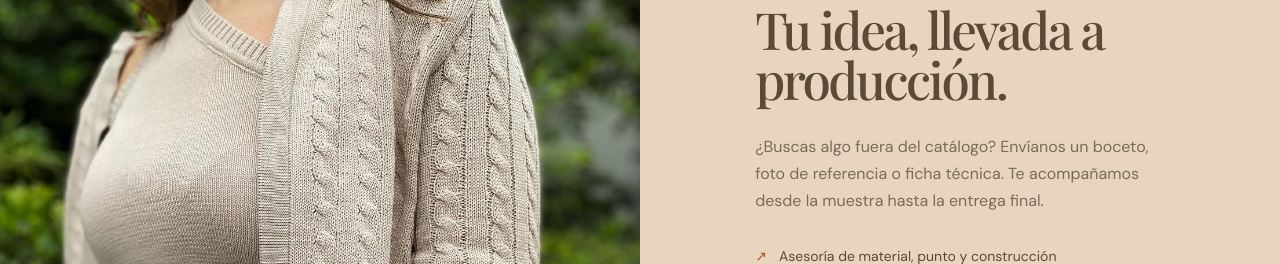
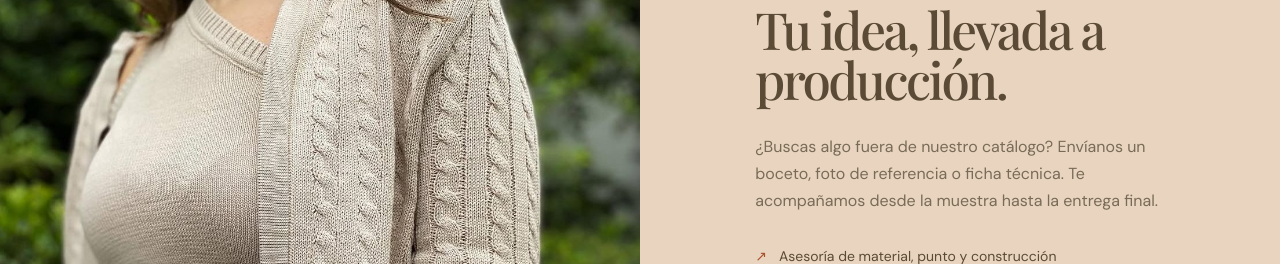
Before and after one commit to hernancampos6/demila, a plain HTML site: page index.html in a window 1280 px wide. Shown: the part 1000-1264 px from the top of the page. Drawn offline with nearby package versions, Linux system fonts and the light colour scheme; a web font is replaced by a local one.

Commit message:
Ajustar texto: 'fuera de nuestro catálogo'
Co-Authored-By: Claude Haiku 5.5 <noreply@anthropic.com>
Claude-Session: https://claude.ai/code/session_01L7CcG4gRMMyidzdqMMu7rv

```diff
--- a/index.html
+++ b/index.html
@@ -48,7 +48,7 @@
 
       <section class="custom-section" id="personalizado">
         <div class="custom-image"><img src="assets/catalog/IMG_3445.JPEG" alt="Cardigan de punto beige personalizado" /></div>
-        <div class="custom-copy"><p class="eyebrow">DESARROLLA TU DISEÑO</p><h2>Tu idea, llevada a producción.</h2><p>¿Buscas algo fuera del catálogo? Envíanos un boceto, foto de referencia o ficha técnica. Te acompañamos desde la muestra hasta la entrega final.</p><ul><li>Asesoría de material, punto y construcción</li><li>Desarrollo de muestra y tallaje</li><li>Tejido, confección, acabados y branding</li></ul><button class="button button-light" data-open-custom>Cuéntanos tu proyecto <span>→</span></button></div>
+        <div class="custom-copy"><p class="eyebrow">DESARROLLA TU DISEÑO</p><h2>Tu idea, llevada a producción.</h2><p>¿Buscas algo fuera de nuestro catálogo? Envíanos un boceto, foto de referencia o ficha técnica. Te acompañamos desde la muestra hasta la entrega final.</p><ul><li>Asesoría de material, punto y construcción</li><li>Desarrollo de muestra y tallaje</li><li>Tejido, confección, acabados y branding</li></ul><button class="button button-light" data-open-custom>Cuéntanos tu proyecto <span>→</span></button></div>
       </section>
 
       <section class="catalog-section" id="catalogo">
```
